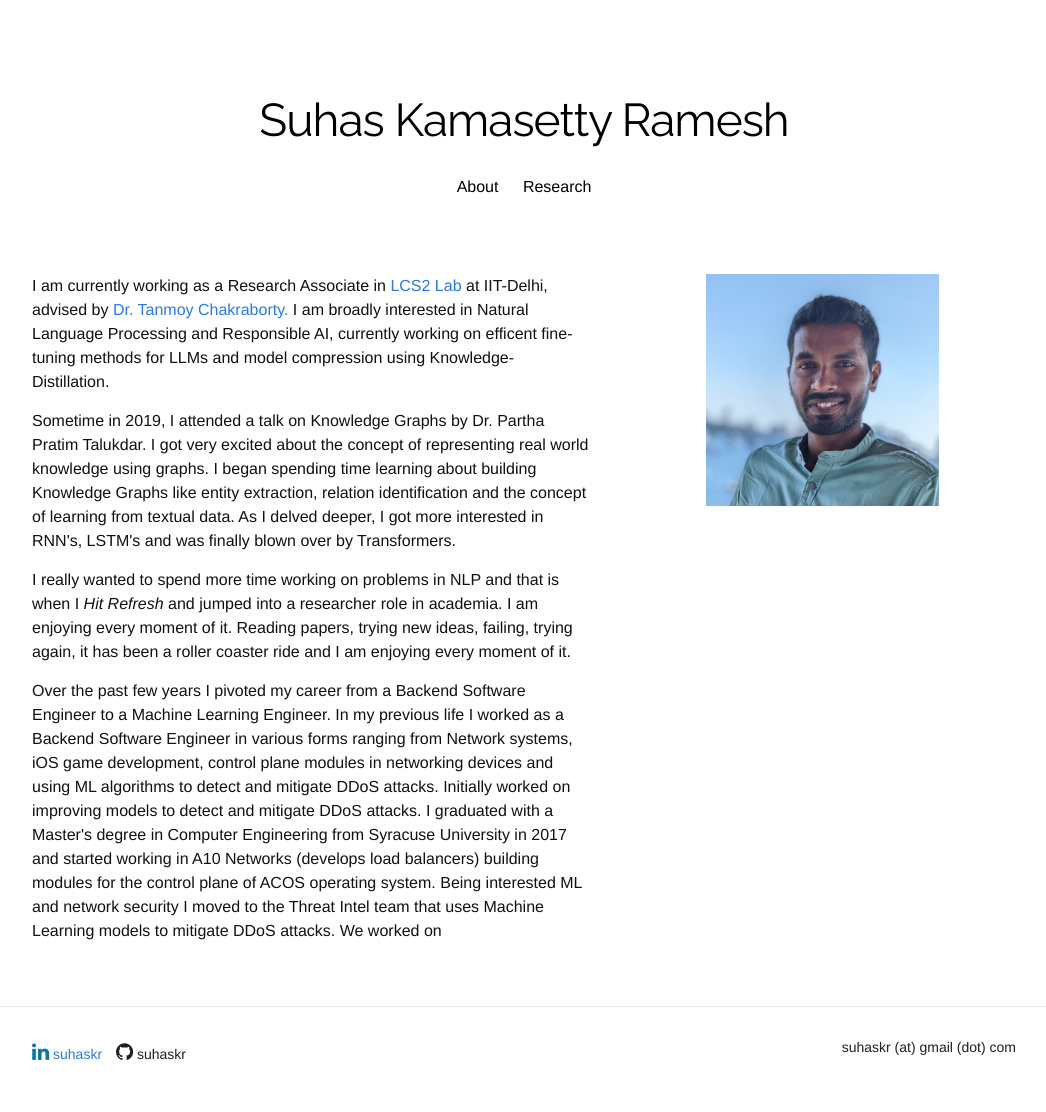
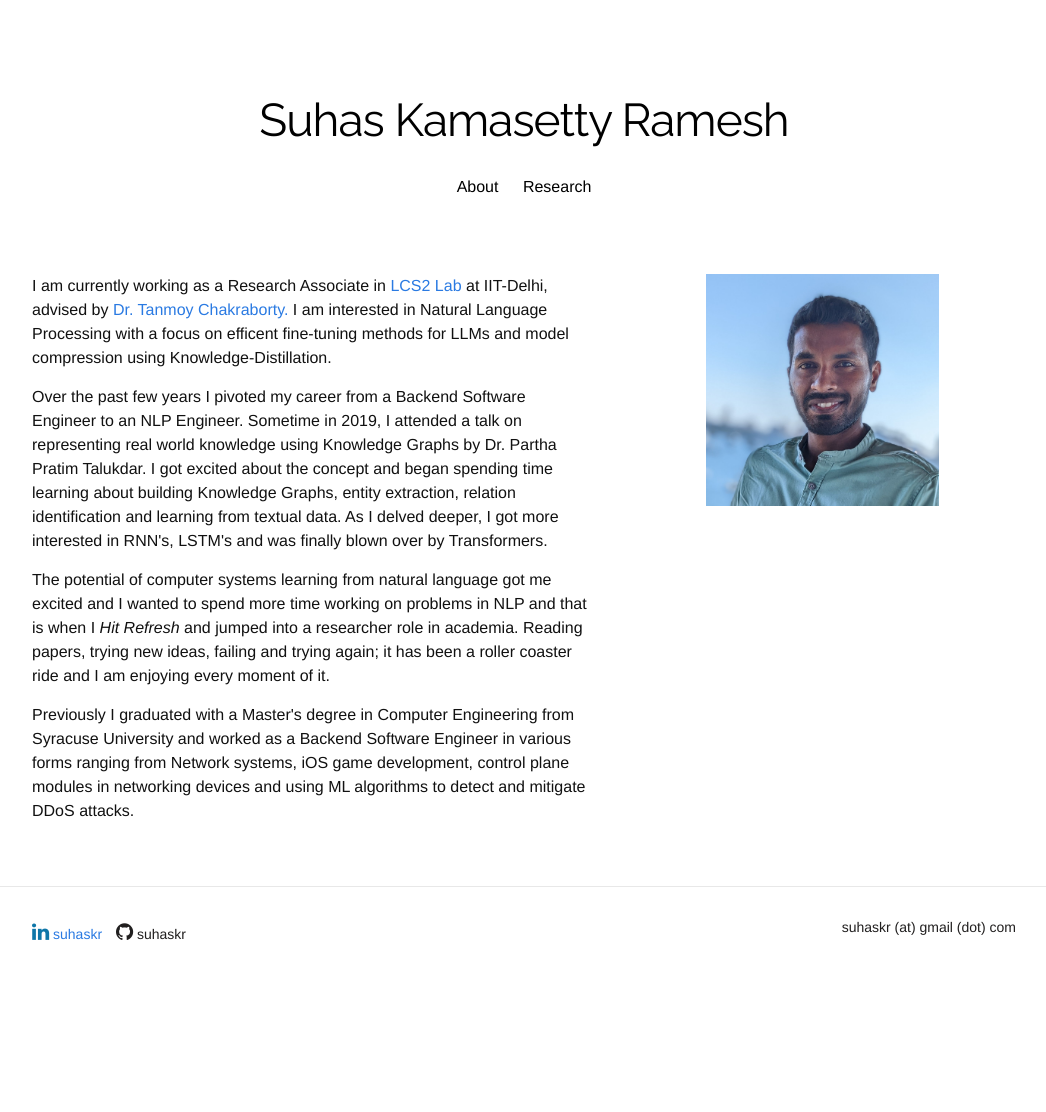
Before and after one commit to suhaskr/suhaskr.github.io, a Jekyll site: the page built from index.html, in a window 1280 px wide. Shown: the whole page, without its empty margins (116-1162 px from the left). Built offline with Jekyll 4.4.1, drawn with Linux system fonts in a browser that asks for light colours; nearby versions of some CDN libraries; some web fonts are replaced; a style sheet for code colours, icons or effects is not loaded; after the commit the page ends 992 px from its top, so only the background shows below that.

Commit message:
Update index.html

```diff
--- a/index.html
+++ b/index.html
@@ -8,19 +8,24 @@ title: "Suhas Kamasetty Ramesh"
 	<div class="seven columns">
 		<p>
 			I am currently working as a Research Associate in <a href="https://www.lcs2.in/"> LCS2 Lab </a> at IIT-Delhi, advised by <a href="https://tanmoychak.com/"> Dr. Tanmoy Chakraborty.</a>
-			I am broadly interested in Natural Language Processing and Responsible AI, currently working on efficent fine-tuning methods for LLMs and model compression using Knowledge-Distillation.
+			I am interested in Natural Language Processing with a focus on efficent fine-tuning methods for LLMs and model compression using Knowledge-Distillation.
 		</p>
 		<p>
-			Sometime in 2019, I attended a talk on Knowledge Graphs by Dr. Partha Pratim Talukdar. I got very excited about the concept of representing real world knowledge
-			using graphs. I began spending time learning about building Knowledge Graphs like entity extraction, relation identification and the concept of learning from textual data.
+			Over the past few years I pivoted my career from a Backend Software Engineer to an NLP Engineer.
+			Sometime in 2019, I attended a talk on representing real world knowledge using Knowledge Graphs by Dr. Partha Pratim Talukdar.
+			I got excited about the concept and began spending time learning about building Knowledge Graphs, entity extraction, relation identification and learning from textual data.
 			As I delved deeper, I got more interested in RNN's, LSTM's and was finally blown over by Transformers.
 		</p>
 		<p>
-			I really wanted to spend more time working on problems in NLP and that is when I <i>Hit Refresh</i> and jumped into a researcher role in academia.
-			I am enjoying every moment of it. Reading papers, trying new ideas, failing, trying again, it has been a roller coaster ride and I am enjoying every moment of it.
+			The potential of computer systems learning from natural language got me excited and I wanted to spend more time working on problems in NLP and that is when I <i>Hit Refresh</i> and jumped into a researcher role in academia.
+			Reading papers, trying new ideas, failing and trying again; it has been a roller coaster ride and I am enjoying every moment of it.
 		</p>
 
 		<p>
+			Previously I graduated with a Master's degree in Computer Engineering from Syracuse University and worked
+			as a Backend Software Engineer in various forms ranging from Network systems, iOS game development,
+			control plane modules in networking devices and using ML algorithms to detect and mitigate DDoS attacks.
+			<!--
 			Over the past few years I pivoted my career from a Backend Software Engineer to a Machine Learning Engineer.
 			In my previous life I worked as a Backend Software Engineer in various forms ranging from Network systems, iOS game development,
 			control plane modules in networking devices and using ML algorithms to detect and mitigate DDoS attacks.
@@ -28,6 +33,7 @@ title: "Suhas Kamasetty Ramesh"
 			I graduated with a Master's degree in Computer Engineering from Syracuse University in 2017 and
 			started working in A10 Networks (develops load balancers) building modules for the control plane of ACOS operating system.
 			Being interested ML and network security I moved to the Threat Intel team that uses Machine Learning models to mitigate DDoS attacks. We worked on
+			-->
 		</p>
 <!--  		I also had a brief stint at Latent Logic (acquired by <a href="https://waymo.com/">Waymo</a>), a self-driving car startup in Oxford
 		<p> My research work mainly revolves around deep reinforcement learning (RL), often with the goal of making RL methods suitable for real-world problems, and includes
```
